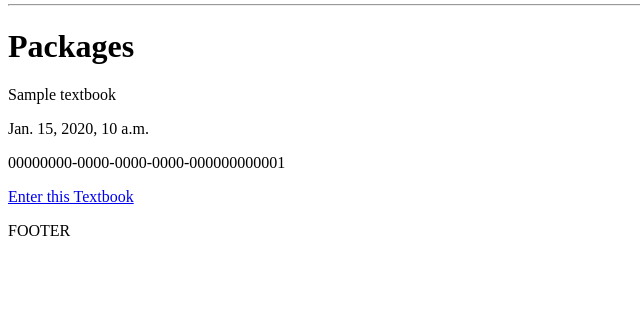
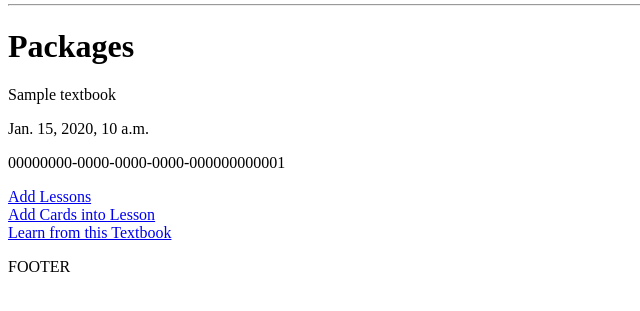
Before and after one commit to 4Tomek/cards, a Django app: page /reset-textbook/00000000-0000-0000-0000-000000000001/ in a window 1280 px wide. Shown: the part 160-471 px from the top of the page, without its empty margins (0-640 px from the left). Run offline with Django 4.2, Linux system fonts and the light colour scheme; tables that the repository leaves empty hold one stand-in row (values such as "Sample post").

Commit message:
added option to add lessons and cards into existing textbook

```diff
--- a/packages/templates/packages/packages.html
+++ b/packages/templates/packages/packages.html
@@ -5,11 +5,14 @@
 <h1>Packages</h1>
 
 {% for textbook in textbooks %}
-<p>{{textbook.name}}</p>
-<p>{{textbook.created}}</p>
-<p>{{textbook.id}}</p>
-<a href="{% url 'package' textbook.id '0' '0' %}">Enter this Textbook</a>
-<br>
+    <p>{{textbook.name}}</p>
+    <p>{{textbook.created}}</p>
+    <p>{{textbook.id}}</p>
+    <a href="{% url 'create-lessons' textbook.id %}">Add Lessons</a>
+    <br>
+    <a href="{% url 'select-lesson' textbook.id %}">Add Cards into Lesson</a>
+    <br>
+    <a href="{% url 'package' textbook.id '0' '0' %}">Learn from this Textbook</a>
 {% endfor %}
 
 {% endblock content %}
--- a/packages/templates/packages/textbook_form.html
+++ b/packages/templates/packages/textbook_form.html
@@ -6,10 +6,13 @@
 
 <form method="POST">
     {% csrf_token %}
+
+    {% if not textbookId %}
     <div>
         <label>New Textbook</label>
         <textarea class="input" name="newTextbook" placeholder="here you type new textbook name"></textarea>
     </div>
+    {% endif %}
 
     <div>
         <label>Lesson Names</label>
--- a/packages/urls.py
+++ b/packages/urls.py
@@ -8,7 +8,10 @@ urlpatterns = [
     path('cards-finished/<str:pk>/', views.cardsFinished, name="cards-finished"),
     path('reset-textbook/<str:pk>/', views.resetTextbook, name="reset-textbook"),
 
-    path('create-textbook/', views.createTextbook, name="create-textbook"),
+    path('create-textbook/',
+         views.createTextbook, name="create-textbook"),
+    path('create-textbook/<str:textbookId>',
+         views.createTextbook, name="create-lessons"),
     path('select-lesson/<str:textbookId>/',
          views.selectLesson, name="select-lesson"),
     path('create-cards/<str:textbook>/<str:lesson>/',
--- a/packages/views.py
+++ b/packages/views.py
@@ -39,34 +39,50 @@ def package(request, pk, card, answer):
         return render(request, 'packages/single-package.html', context)
 
 
-def createTextbook(request):
+def createTextbook(request, textbookId=None):
     if request.method == 'POST':
-        textbookName = request.POST.get('newTextbook')
-        lessonsNames = request.POST.get('lessons')
-        if lessonsNames:
-            lessonsNames = lessonsNames.split(',')
-        message = ''
-        if textbookName:
-            textbookName = textbookName.strip()
-            textbook, created = Textbook.objects.get_or_create(
-                name=textbookName)
-            if created == False:
-                message = "textbook with this name already exists, choose another name"
-                context = {'message': message}
-                return render(request, 'packages/textbook_form.html', context)
+        if not textbookId:
+            textbookName = request.POST.get('newTextbook')
+            lessonsNames = request.POST.get('lessons')
+            if lessonsNames:
+                lessonsNames = lessonsNames.split(',')
+            message = ''
+            if textbookName:
+                textbookName = textbookName.strip()
+                textbook, created = Textbook.objects.get_or_create(
+                    name=textbookName)
+                if created == False:
+                    message = "textbook with this name already exists, choose another name"
+                    context = {'message': message}
+                    return render(request, 'packages/textbook_form.html', context)
+                else:
+                    textbook.save()
+                    if lessonsNames:
+                        for lesson in lessonsNames:
+                            lesson = lesson.strip()
+                            lesson, created = Lesson.objects.get_or_create(
+                                name=lesson, textbook=textbook)
+                            lesson.save()
+
+                    textbookId = textbook.id
+                    return redirect('select-lesson', textbookId=textbookId)
+        else:
+            textbook = Textbook.objects.get(id=textbookId)
+            lessonsNames = request.POST.get('lessons')
+            if lessonsNames:
+                lessonsNames = lessonsNames.split(',')
+                for lesson in lessonsNames:
+                    lesson = lesson.strip()
+                    lesson, created = Lesson.objects.get_or_create(
+                        name=lesson, textbook=textbook)
+                    lesson.save()
             else:
-                textbook.save()
-                if lessonsNames:
-                    for lesson in lessonsNames:
-                        lesson = lesson.strip()
-                        lesson, created = Lesson.objects.get_or_create(
-                            name=lesson, textbook=textbook)
-                        lesson.save()
+                print("something went wrong")
+            textbookId = textbook.id
+            return redirect('select-lesson', textbookId=textbookId)
 
-                textbookId = textbook.id
-                return redirect('select-lesson', textbookId=textbookId)
-
-    return render(request, 'packages/textbook_form.html')
+    context = {'textbookId': textbookId}
+    return render(request, 'packages/textbook_form.html', context)
 
 
 def selectLesson(request, textbookId):
@@ -81,7 +97,7 @@ def selectLesson(request, textbookId):
     return render(request, 'packages/lesson_form.html', context)
 
 
-def createCards(request, textbook, lesson):
+def createCards(request, textbook, lesson=None):
     textbook = Textbook.objects.get(id=textbook)
     lesson = Lesson.objects.get(id=lesson)
     if request.method == 'POST':
--- a/templates/navbar.html
+++ b/templates/navbar.html
@@ -1,5 +1,4 @@
 <h1>Logo</h1>
 <a href="{% url 'packages' %}">To Packages</a>
 <a href="{% url 'create-textbook' %}">Add Textbook</a>
-{% comment %} <a href="{% url 'create-cards' %}">Add Cards</a> {% endcomment %}
 <hr>
```
